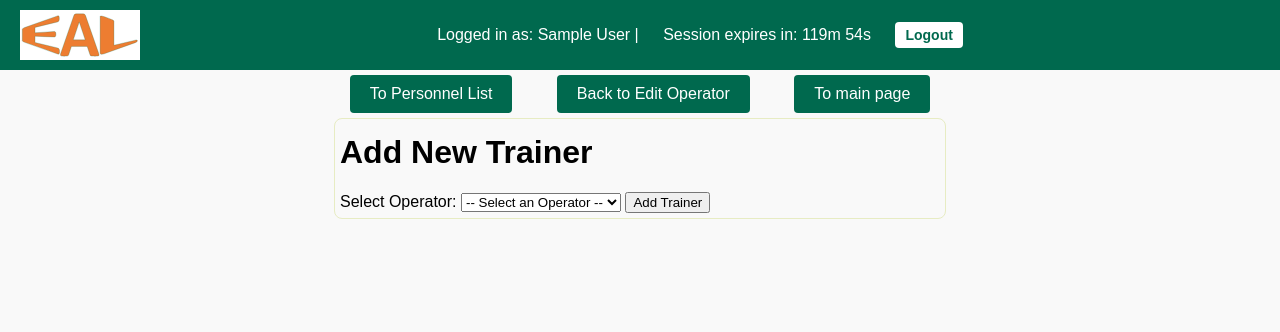
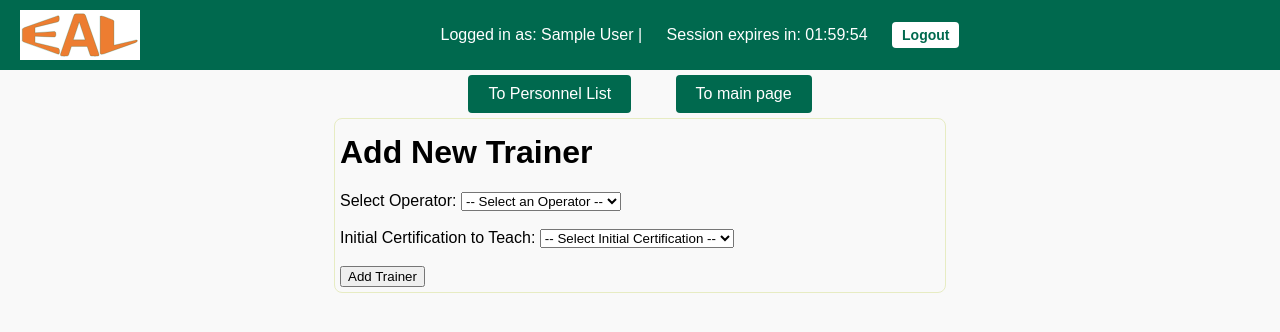
Before and after one commit to EAL-Engineering/EAL-Training-Database, a PHP site: page /trainer_add.php in a window 1280 px wide. Shown: the top 332 px of the page. Run offline with PHP 8.4, Linux system fonts and the light colour scheme; the visitor is signed in with stand-in values (Sample User, id 1); tables that the repository leaves empty hold one stand-in row (values such as "Sample post"); some libraries are stand-ins or nearby versions.

Commit message:
fix(db): add required cert_ptr field to trainer creation and fix upsert logic
- Include cert_ptr in can_certify INSERT query and UI form in trainer_add.php (Fixes #17)
- Correct prepared statement type binding string to "iis" in radiation_training.php (Fixes #21)
- Add unique index constraint uq_op_cert on optraining (operator, certification) in schema.sql

Closes #17, Closes #21

```diff
--- a/trainer_add.php
+++ b/trainer_add.php
@@ -6,7 +6,7 @@
  * It validates the operator's eligibility and sends a password reset email
  * upon successful addition.
  *
- * PHP version 5.4+
+ * PHP version 8.0+
  *
  * @category Certification
  * @package  TrainingManagementSystem
@@ -16,14 +16,13 @@
  */
 
 // Enable error reporting for debugging
-ini_set('display_errors', 1);
-ini_set('display_startup_errors', 1);
-error_reporting(E_ALL);
 
-// Start the session
+// ini_set('display_errors', 1);
+// ini_set('display_startup_errors', 1);
+// error_reporting(E_ALL);
+
 session_start();
 
-// Include configuration and helper files
 require_once "config.php";
 require_once "auth.php";
 
@@ -40,21 +39,8 @@ checkLogin(1, $_SERVER['REQUEST_URI']);
  */
 $timeUntilSessionExpires = getTimeUntilSessionExpires();
 
-// Check if the user is an existing trainer
-/**
- * Check if the currently logged-in user is an existing trainer.
- *
- * @var bool $isTrainer True if the user is a trainer, false otherwise.
- */
-$trainerCheckQuery = $mysqli->prepare(
-    "
-    SELECT
-        COUNT(*)
-    FROM
-        trainers
-    WHERE
-        seq_nmbr = ?"
-);
+// Verify currently logged-in user is a trainer
+$trainerCheckQuery = $mysqli->prepare("SELECT COUNT(*) FROM trainers WHERE seq_nmbr = ?");
 if (!$trainerCheckQuery) {
     error_log("Prepare failed: (" . $mysqli->errno . ") " . $mysqli->error);
     die("Database error. Please try again later.");
@@ -71,19 +57,17 @@ if (!$isTrainer) {
 }
 
 // Handle form submission
-if ($_SERVER['REQUEST_METHOD'] === 'POST' && isset($_POST['operator_id'])) {
-    // Verify CSRF token
+if ($_SERVER['REQUEST_METHOD'] === 'POST') {
+    // FIX (Issue #4): CSRF guard clause
     if (!isset($_POST['csrf_token']) || !verifyCSRFToken($_POST['csrf_token'])) {
-        $error = "Invalid CSRF token.";
-    }
-    /**
-     * ID of the operator to be added as a trainer.
-     *
-     * @var int $operator_id
-     */
+        $error = "Invalid security token. Please refresh the page and try again.";
+    } elseif (!isset($_POST['operator_id']) || !isset($_POST['cert_id'])) {
+        $error = "Operator and initial certification selection are required.";
+    } else {
         $operator_id = intval($_POST['operator_id']);
+        $cert_id     = intval($_POST['cert_id']);
 
-    // Check if the operator exists
+        // Check if operator exists and is active
         $operatorCheckQuery = $mysqli->prepare("SELECT fname, email FROM operators WHERE seq_nmbr = ? AND status = 'Active'");
         if (!$operatorCheckQuery) {
             error_log("Prepare failed: (" . $mysqli->errno . ") " . $mysqli->error);
@@ -102,27 +86,22 @@ if ($_SERVER['REQUEST_METHOD'] === 'POST' && isset($_POST['operator_id'])) {
             $operatorCheckQuery->close();
             $login_name = substr($email, 0, strpos($email, '@'));
 
-        // Start a transaction
             $mysqli->autocommit(false);
 
             try {
-            // Add the operator to the can_certify table
-            $addCan_certifyQuery = $mysqli->prepare("INSERT INTO can_certify (trainer_ptr) VALUES (?)");
-            if (!$addCan_certifyQuery) {
-                throw new Exception("Prepare failed: (". $mysqli->errno . ") " . $mysqli->error);
+                // FIX (Issue #17): Include required cert_ptr column in can_certify query
+                $addCanCertifyQuery = $mysqli->prepare("INSERT INTO can_certify (trainer_ptr, cert_ptr) VALUES (?, ?)");
+                if (!$addCanCertifyQuery) {
+                    throw new Exception("Prepare failed: (" . $mysqli->errno . ") " . $mysqli->error);
                 }
-            $addCan_certifyQuery->bind_param("i", $operator_id);
-            $addCan_certifyQuery->execute();
-            $addCan_certifyQuery->close();
+                $addCanCertifyQuery->bind_param("ii", $operator_id, $cert_id);
+                $addCanCertifyQuery->execute();
+                $addCanCertifyQuery->close();
+
                 // Generate password reset token
-            $token = bin2hex(openssl_random_pseudo_bytes(16));
+                $token = bin2hex(random_bytes(16));
                 $expires = date('Y-m-d H:i:s', strtotime('+1 hour'));
 
-            // Insert into trainers table.
-            // optbl_ptr links this trainer record back to the operator's record.
-            // Certifications this trainer can teach are managed separately via
-            // the can_certify table (trainer_edit.php / trainer_certification_add.php),
-            // where can_certify.trainer_ptr = operators.seq_nmbr.
                 $addTrainerEntry = $mysqli->prepare("INSERT INTO trainers (optbl_ptr, login_name, reset_token, reset_expiration) VALUES (?, ?, ?, ?)");
                 if (!$addTrainerEntry) {
                     throw new Exception("Prepare failed: (" . $mysqli->errno . ") " . $mysqli->error);
@@ -131,25 +110,22 @@ if ($_SERVER['REQUEST_METHOD'] === 'POST' && isset($_POST['operator_id'])) {
                 $addTrainerEntry->execute();
                 $addTrainerEntry->close();
 
-            // Commit the transaction since both queries succeeded
                 $mysqli->commit();
                 $mysqli->autocommit(true);
 
-            // Send password reset email
                 $resetLink = "https://inpp.ohio.edu/~leblanc/eal_2024/password_reset.php?token=" . urlencode($token);
                 $subject = "Set Your Password for the Training Portal";
-            $message = "Hello $fname,\n\nYou have been added as a trainer in the Training Information Portal.
-Please set your password using the following link:\n\n$resetLink\n\nThank you.";
+                $message = "Hello $fname,\n\nYou have been added as a trainer in the Training Information Portal.\nPlease set your password using the following link:\n\n$resetLink\n\nThank you.";
 
                 mail($email, $subject, $message, "From: no-reply@ohio.edu");
 
                 $success = "Trainer added successfully, and an email has been sent.";
             } catch (Exception $e) {
-            // Rollback if any query fails
                 $mysqli->rollback();
-            $mysqli->autocommit(true); // Ensure autocommit is re-enabled
+                $mysqli->autocommit(true);
                 error_log("Transaction failed: " . $e->getMessage());
                 $error = "Failed to add trainer. Please try again.";
+            }
         }
     }
 }
@@ -166,32 +142,21 @@ Please set your password using the following link:\n\n$resetLink\n\nThank you.";
  * @var mysqli_result|false $eligibleOperators Result set of eligible operators.
  */
 $eligibleOperators = $mysqli->query(
-    "
-    SELECT
-        o.seq_nmbr,
-        o.fname,
-        o.email
-    FROM
-        operators o
+    "SELECT o.seq_nmbr, o.fname, o.email
+     FROM operators o
      JOIN optraining ot ON o.seq_nmbr = ot.operator
-    WHERE
-        o.status = 'Active'
+     WHERE o.status = 'Active'
        AND o.email IS NOT NULL
        AND o.email != ''
        AND ot.certification = 3
-        AND o.seq_nmbr NOT IN (
-            SELECT optbl_ptr FROM trainers
-        )
-    ORDER BY
-        `o`.`fname` ASC
-    "
+       AND o.seq_nmbr NOT IN (SELECT optbl_ptr FROM trainers)
+     ORDER BY o.fname ASC"
 );
 
-if (!$eligibleOperators) {
-    error_log("Query failed: (" . $mysqli->errno . ") " . $mysqli->error);
-    die("Database error. Please try again later.");
-}
-
+// Fetch available certifications for initial assignment
+$allCertifications = $mysqli->query(
+    "SELECT seq_nmbr, certification FROM certifications ORDER BY certification ASC"
+);
 ?>
 <!DOCTYPE html>
 <html lang="en">
@@ -205,21 +170,12 @@ if (!$eligibleOperators) {
     <script src="https://code.jquery.com/jquery-3.7.1.js"></script>
     <script src="https://cdn.datatables.net/2.1.8/js/dataTables.js"></script>
     <script src="common.js" defer></script>
-    <script>
-        // Pass the session expiration time to the JavaScript function
-        document.addEventListener('DOMContentLoaded', () => {
-            setCountdown(<?php echo $timeUntilSessionExpires; ?>);
-        });
-    </script>
 </head>
 <body>
 <?php require 'header.php'; ?>
 <div>
     <div class="back-button-container">
         <a href="personnel_list.php">To Personnel List</a>
-        <a href="personnel_edit.php?id=<?php echo htmlspecialchars(isset($operator_id) ? $operator_id : ''); ?>" class="back-button">
-            Back to Edit Operator
-        </a>
         <a href="index.php">To main page</a>
     </div>
 </div>
@@ -227,9 +183,9 @@ if (!$eligibleOperators) {
     <h1>Add New Trainer</h1>
 
     <?php if (isset($success)) : ?>
-        <p class="success"><?php echo $success; ?></p>
+        <p class="success" style="color: green; font-weight: bold;"><?php echo htmlspecialchars($success); ?></p>
     <?php elseif (isset($error)) : ?>
-        <p class="error"><?php echo $error; ?></p>
+        <p class="error" style="color: red; font-weight: bold;"><?php echo htmlspecialchars($error); ?></p>
     <?php endif; ?>
 
     <form method="POST" action="">
@@ -241,7 +197,19 @@ if (!$eligibleOperators) {
                     <?php echo htmlspecialchars($operator['fname'] . " (" . $operator['email'] . ")"); ?>
                 </option>
             <?php endwhile; ?>
-        </select>
+        </select><br><br>
+
+        <!-- FIX (Issue #17): Initial certification selection -->
+        <label for="cert_id">Initial Certification to Teach:</label>
+        <select name="cert_id" id="cert_id" required>
+            <option value="">-- Select Initial Certification --</option>
+            <?php while ($cert = $allCertifications->fetch_assoc()): ?>
+                <option value="<?php echo $cert['seq_nmbr']; ?>">
+                    <?php echo htmlspecialchars($cert['certification']); ?>
+                </option>
+            <?php endwhile; ?>
+        </select><br><br>
+
         <button type="submit" class="primary-button">Add Trainer</button>
         <input type="hidden" name="csrf_token" value="<?php echo htmlspecialchars(getCSRFToken()); ?>">
     </form>
```
Also changed, not shown: radiation_training.php (+20 -53 lines). Lines whose indentation alone changed are shown as unchanged.
